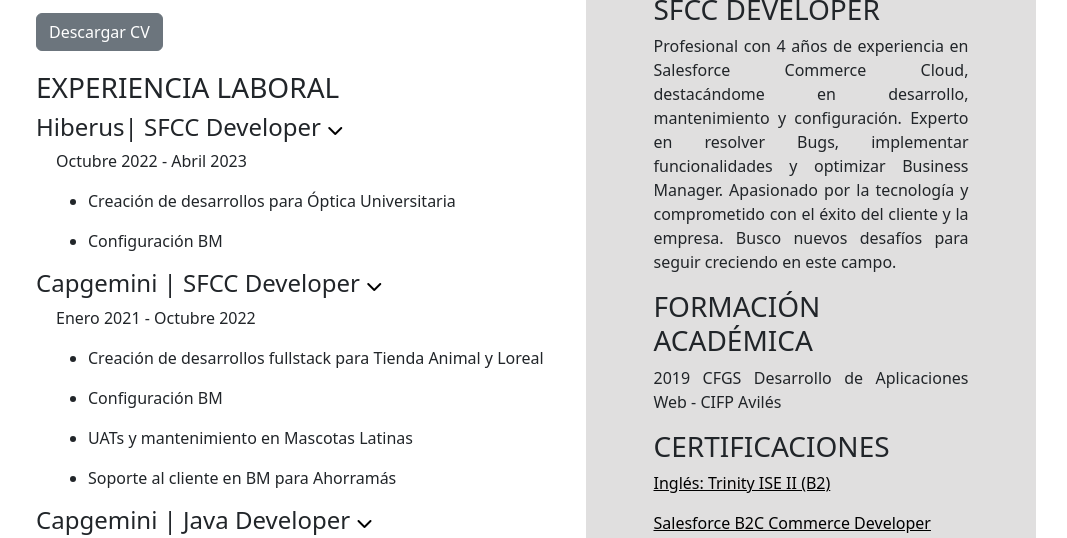
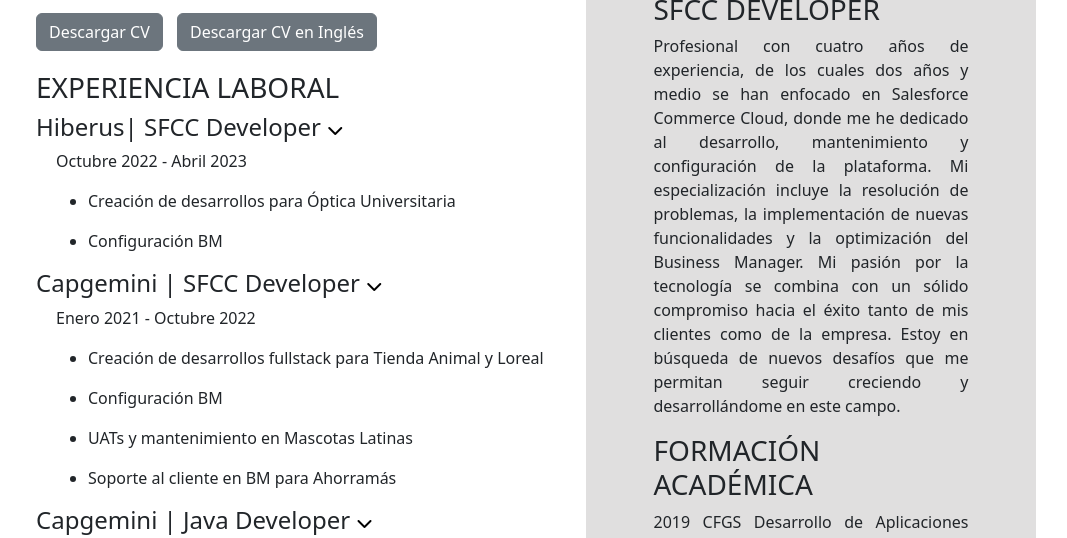
Before and after one commit to jcolliaan/jcolliaPublic, a website: page index.html in a window 1280 px wide. Shown: the part 203-741 px from the top of the page, without its empty margins (104-1171 px from the left). Drawn offline with nearby package versions, Linux system fonts and the light colour scheme.

Commit message:
ajuste presentación

```diff
--- a/css/cv.css
+++ b/css/cv.css
@@ -40,6 +40,10 @@
 
 a{
     color: black;
+}
+
+.cv-boton{
+    text-decoration: none;margin-right: 10px;
 }
 
 .container {
--- a/index.html
+++ b/index.html
@@ -25,15 +25,20 @@
                 </div>
 
                 <h3>SFCC DEVELOPER</h3>
-                <p>Profesional con 4 años de experiencia en
-                    Salesforce Commerce Cloud, destacándome
-                    en desarrollo, mantenimiento y
-                    configuración. Experto en resolver Bugs,
-                    implementar funcionalidades y optimizar
-                    Business Manager. Apasionado por la
-                    tecnología y comprometido con el éxito del
-                    cliente y la empresa. Busco nuevos desafíos
-                    para seguir creciendo en este campo.
+                <p>
+                    Profesional con cuatro años de experiencia, de los
+                    cuales dos años y medio se han enfocado en
+                    Salesforce Commerce Cloud, donde me he
+                    dedicado al desarrollo, mantenimiento y
+                    configuración de la plataforma. Mi especialización
+                    incluye la resolución de problemas, la
+                    implementación de nuevas funcionalidades y la
+                    optimización del Business Manager. Mi pasión por
+                    la tecnología se combina con un sólido
+                    compromiso hacia el éxito tanto de mis clientes
+                    como de la empresa. Estoy en búsqueda de nuevos
+                    desafíos que me permitan seguir creciendo y
+                    desarrollándome en este campo.
                 </p>
                 <h3>FORMACIÓN ACADÉMICA</h3>
                 <p>2019 CFGS Desarrollo de Aplicaciones Web - CIFP Avilés</p>
@@ -64,8 +69,12 @@
                 </a>
             </ul>
 
-            <a href="https://drive.google.com/file/d/1djhkVjM0_mmFz1BevLjO9sCOSmYWvoBa/view?usp=sharing">
+            <a class="cv-boton" href="https://drive.google.com/file/d/1H6P5CymzpM4kbnqVQLB8GkA2dAkDtJlQ/view?usp=sharing">
                 <button class="btn btn-secondary">Descargar CV</button>
+            </a>
+
+            <a class="cv-boton" href="https://drive.google.com/file/d/16IaC6A6JxIbzRg4ceILgjyiF6ZSJ_n_N/view?usp=sharing">
+                <button class="btn btn-secondary">Descargar CV en Inglés</button>
             </a>
 
 
```
